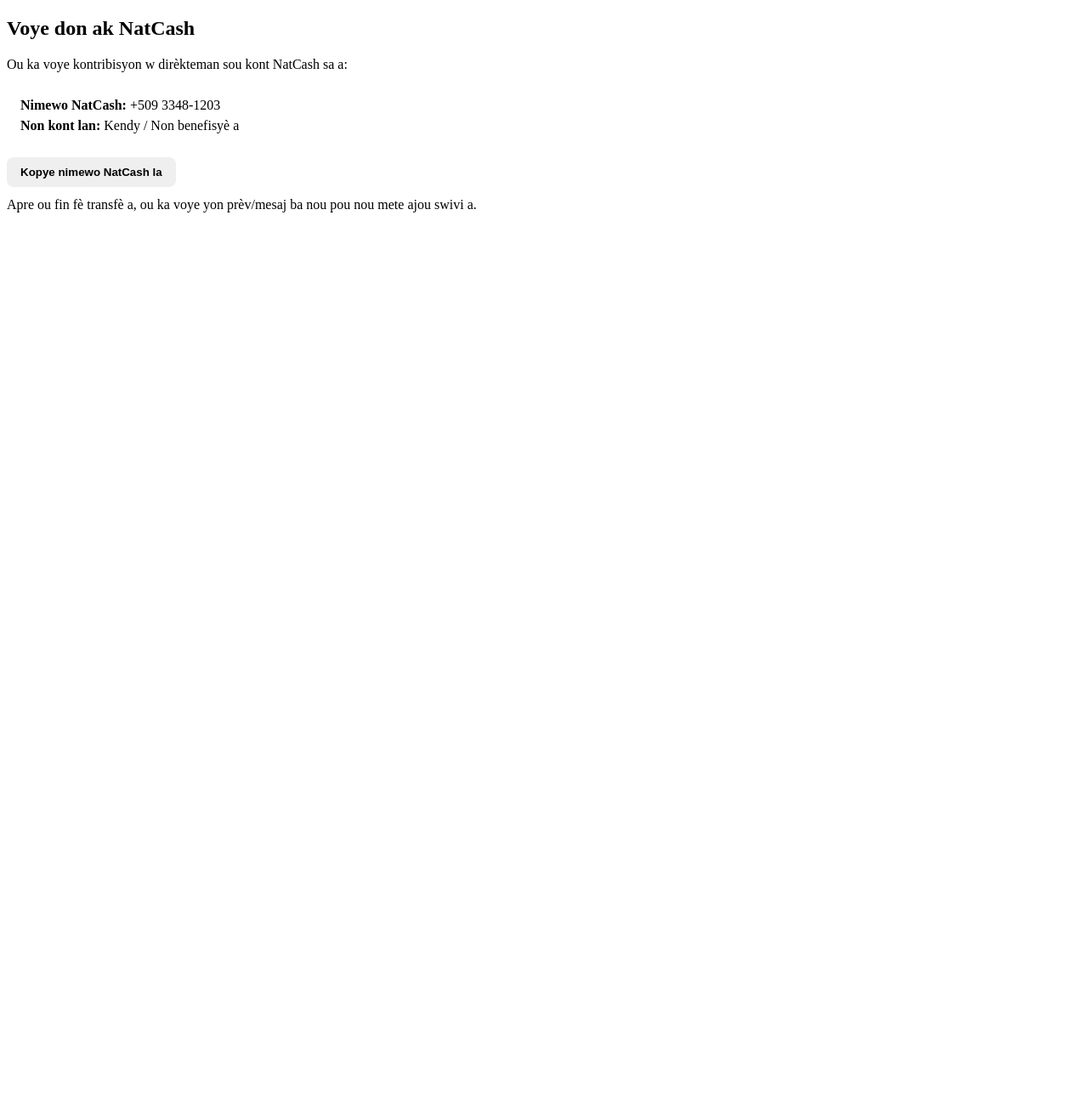
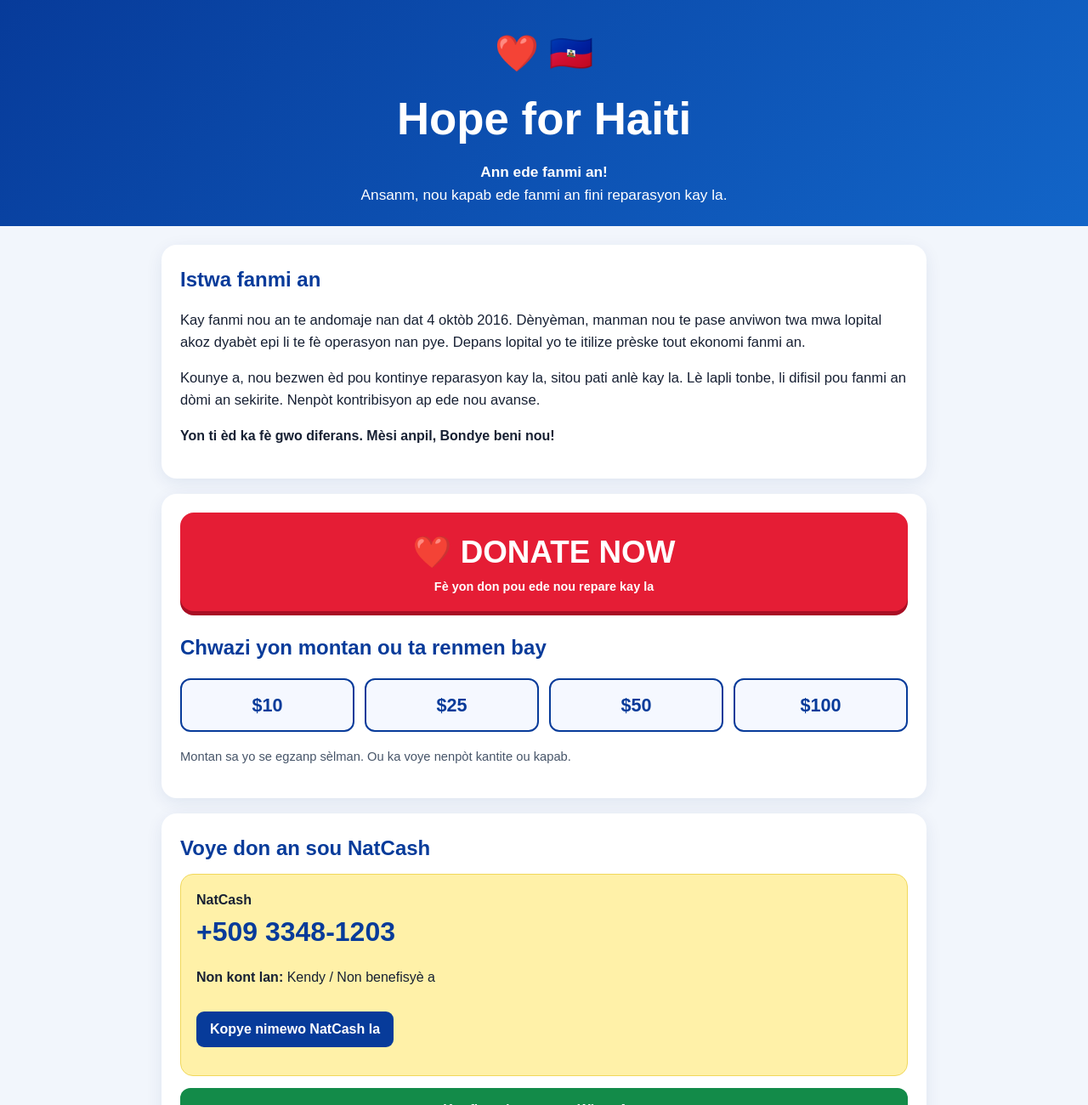
Before and after one commit to deroncekendy7-code/help-kendy-hope-for-haiti, a plain HTML site: page index.html in a window 1280 px wide. Shown: the top 1300 px of the page at 85% size. Before the commit the page ends 800 px from the top, so only its background shows below. Drawn offline with Linux system fonts and the light colour scheme.

Commit message:
Refactor index.html for improved structure and styling

```diff
--- a/index.html
+++ b/index.html
@@ -1,29 +1,96 @@
-<section class="card" style="margin-top: 20px;">
-  <h2>Voye don ak NatCash</h2>
-  <p>Ou ka voye kontribisyon w dirèkteman sou kont NatCash sa a:</p>
+<!DOCTYPE html>
+<html lang="ht">
+<head>
+  <meta charset="UTF-8">
+  <meta name="viewport" content="width=device-width, initial-scale=1.0">
+  <title>Hope for Haiti — Ede fanmi an</title>
+  <style>
+    :root { --blue:#073b9a; --red:#e51d35; --gold:#fff1a8; --ink:#172033; }
+    * { box-sizing:border-box; }
+    body { margin:0; font-family:Arial, sans-serif; color:var(--ink); background:#f2f6fc; line-height:1.55; }
+    header { padding:30px 18px 24px; text-align:center; color:white; background:linear-gradient(135deg,#073b9a,#1265c8); }
+    .mark { font-size:42px; }
+    h1 { margin:4px 0; font-size:clamp(2rem,8vw,3.3rem); }
+    header p { margin:8px auto 0; max-width:650px; font-size:1.08rem; }
+    main { width:min(900px,94%); margin:22px auto; }
+    .card { background:white; border-radius:18px; padding:22px; margin:18px 0; box-shadow:0 5px 20px #0b347015; }
+    h2 { color:var(--blue); margin:0 0 12px; }
+    .story { font-size:1.04rem; }
+    .cta { display:block; width:100%; border:0; border-radius:16px; padding:18px 12px; background:var(--red); color:white; text-align:center; text-decoration:none; font-weight:800; font-size:clamp(1.5rem,6vw,2.3rem); box-shadow:0 5px 0 #a90e24; }
+    .cta small { display:block; font-size:.9rem; font-weight:600; }
+    .amounts { display:grid; grid-template-columns:repeat(2,1fr); gap:12px; margin:18px 0; }
+    .amount { border:2px solid var(--blue); border-radius:12px; padding:13px; text-align:center; color:var(--blue); background:#f5f8ff; font-size:1.35rem; font-weight:800; }
+    .paybox { background:var(--gold); border:1px solid #f1d85b; border-radius:15px; padding:18px; }
+    .number { display:block; font-size:clamp(1.45rem,6vw,2rem); font-weight:800; color:var(--blue); overflow-wrap:anywhere; }
+    .copy { margin-top:12px; border:0; border-radius:9px; padding:12px 16px; background:var(--blue); color:white; font-weight:700; font-size:1rem; }
+    .wa { display:block; margin-top:14px; padding:14px; border-radius:12px; background:#138b49; color:white; text-align:center; text-decoration:none; font-weight:800; }
+    .note { font-size:.92rem; color:#475569; }
+    footer { text-align:center; background:#062d78; color:white; padding:22px 14px; margin-top:28px; }
+    @media(min-width:600px){ .amounts{grid-template-columns:repeat(4,1fr);} }
+  </style>
+</head>
+<body>
+  <header>
+    <div class="mark">❤️ 🇭🇹</div>
+    <h1>Hope for Haiti</h1>
+    <p><strong>Ann ede fanmi an!</strong><br>Ansanm, nou kapab ede fanmi an fini reparasyon kay la.</p>
+  </header>
 
-  <div class="note" style="padding: 14px 16px; border-radius: 8px; margin: 14px 0;">
-    <p style="margin: 0 0 6px 0;"><strong>Nimewo NatCash:</strong> <span id="natcash-number">+509 3348-1203</span></p>
-    <p style="margin: 0;"><strong>Non kont lan:</strong> Kendy / Non benefisyè a</p>
-  </div>
+  <main>
+    <section class="card">
+      <h2>Istwa fanmi an</h2>
+      <p class="story">
+        Kay fanmi nou an te andomaje nan dat 4 oktòb 2016. Dènyèman, manman nou te pase anviwon twa mwa lopital akoz dyabèt epi li te fè operasyon nan pye. Depans lopital yo te itilize prèske tout ekonomi fanmi an.
+      </p>
+      <p class="story">
+        Kounye a, nou bezwen èd pou kontinye reparasyon kay la, sitou pati anlè kay la. Lè lapli tonbe, li difisil pou fanmi an dòmi an sekirite. Nenpòt kontribisyon ap ede nou avanse.
+      </p>
+      <p><strong>Yon ti èd ka fè gwo diferans. Mèsi anpil, Bondye beni nou!</strong></p>
+    </section>
 
-  <button type="button" class="btn" onclick="copyNatcash()" style="border: none; cursor: pointer; padding: 10px 16px; border-radius: 8px; font-weight: bold;">
-    Kopye nimewo NatCash la
-  </button>
-  <span id="copy-status" style="margin-left: 10px; font-size: 14px;"></span>
+    <section class="card" id="don">
+      <a class="cta" href="#peman">❤️ DONATE NOW <small>Fè yon don pou ede nou repare kay la</small></a>
+      <h2 style="margin-top:24px">Chwazi yon montan ou ta renmen bay</h2>
+      <div class="amounts">
+        <div class="amount">$10</div><div class="amount">$25</div>
+        <div class="amount">$50</div><div class="amount">$100</div>
+      </div>
+      <p class="note">Montan sa yo se egzanp sèlman. Ou ka voye nenpòt kantite ou kapab.</p>
+    </section>
 
-  <p class="small" style="margin-top: 12px;">
-    Apre ou fin fè transfè a, ou ka voye yon prèv/mesaj ba nou pou nou mete ajou swivi a.
-  </p>
-</section>
+    <section class="card" id="peman">
+      <h2>Voye don an sou NatCash</h2>
+      <div class="paybox">
+        <div><strong>NatCash</strong></div>
+        <span class="number" id="natnumber">+509 3348-1203</span>
+        <p><strong>Non kont lan:</strong> Kendy / Non benefisyè a</p>
+        <button class="copy" onclick="copyNumber()">Kopye nimewo NatCash la</button>
+        <p id="copymsg" class="note" aria-live="polite"></p>
+      </div>
+      <a class="wa" href="https://wa.me/50933639758?text=Bonjou%2C%20mwen%20voye%20yon%20don%20pou%20Hope%20for%20Haiti.%20Men%20konfimasyon%20mwen." target="_blank" rel="noopener">
+        Konfime don an sou WhatsApp
+      </a>
+      <p class="note">Apre ou fin fè transfè a, ou ka voye yon mesaj sou WhatsApp pou fè nou konnen. Pa pataje PIN oswa modpas NatCash ou.</p>
+    </section>
+  </main>
 
-<script>
-  function copyNatcash() {
-    const number = document.getElementById("natcash-number").innerText.trim();
-    navigator.clipboard.writeText(33481203).then(() => {
-      document.getElementById("copy-status").innerText = "Nimewo a kopye!";
-    }).catch(() => {
-      document.getElementById("copy-status").innerText = "Kopye nimewo a manyèlman.";
-    });
-  }
-</script>
+  <footer>
+    Mèsi anpil pou sipò nou!<br>Bondye beni nou. ❤️
+  </footer>
+
+  <script>
+    function copyNumber() {
+      const number = "50933481203";
+      if (navigator.clipboard && window.isSecureContext) {
+        navigator.clipboard.writeText(number).then(() => {
+          document.getElementById("copymsg").textContent = "Nimewo a kopye.";
+        }).catch(() => {
+          document.getElementById("copymsg").textContent = "Tanpri kopye nimewo a: " + number;
+        });
+      } else {
+        document.getElementById("copymsg").textContent = "Nimewo NatCash la: " + number;
+      }
+    }
+  </script>
+</body>
+</html>
```
